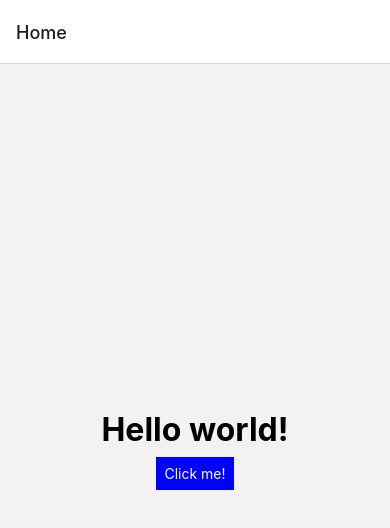
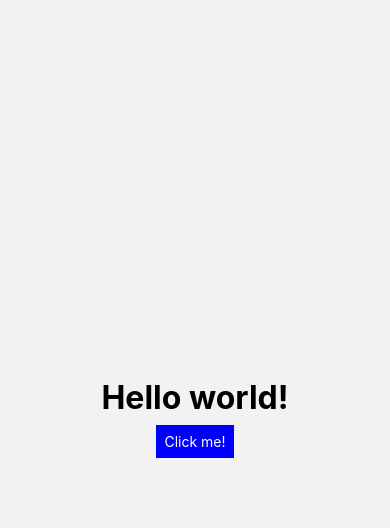
Before and after one commit to totti-rdz/react-native-backgroundcolor-not-valid-color-string-bug, a React Native app: screen / in a window 390 px wide. Shown: the top 528 px of the page. Built offline with nearby package versions, Linux system fonts and the light colour scheme.

Commit message:
reproducing bug

```diff
--- a/App.js
+++ b/App.js
@@ -11,8 +11,13 @@ export default function App() {
     <>
       <StatusBar style="auto" />
       <NavigationContainer>
-        <Stack.Navigator>
-          <Stack.Screen name="home" component={HomeScreen} options={{ title: "Home" }} />
+        <Stack.Navigator
+          screenOptions={{
+            // missing hashtag in color hex code doesn't throw an error but leads to weird overlapping of screens while navigating
+            contentStyle: { backgroundColor: "ffffff" },
+          }}
+        >
+          <Stack.Screen name="home" component={HomeScreen} options={{ title: "Home", headerShown: false }} />
           <Stack.Screen name="secondary" component={SecondaryScreen} options={{ title: "Secondary" }} />
         </Stack.Navigator>
       </NavigationContainer>
```
